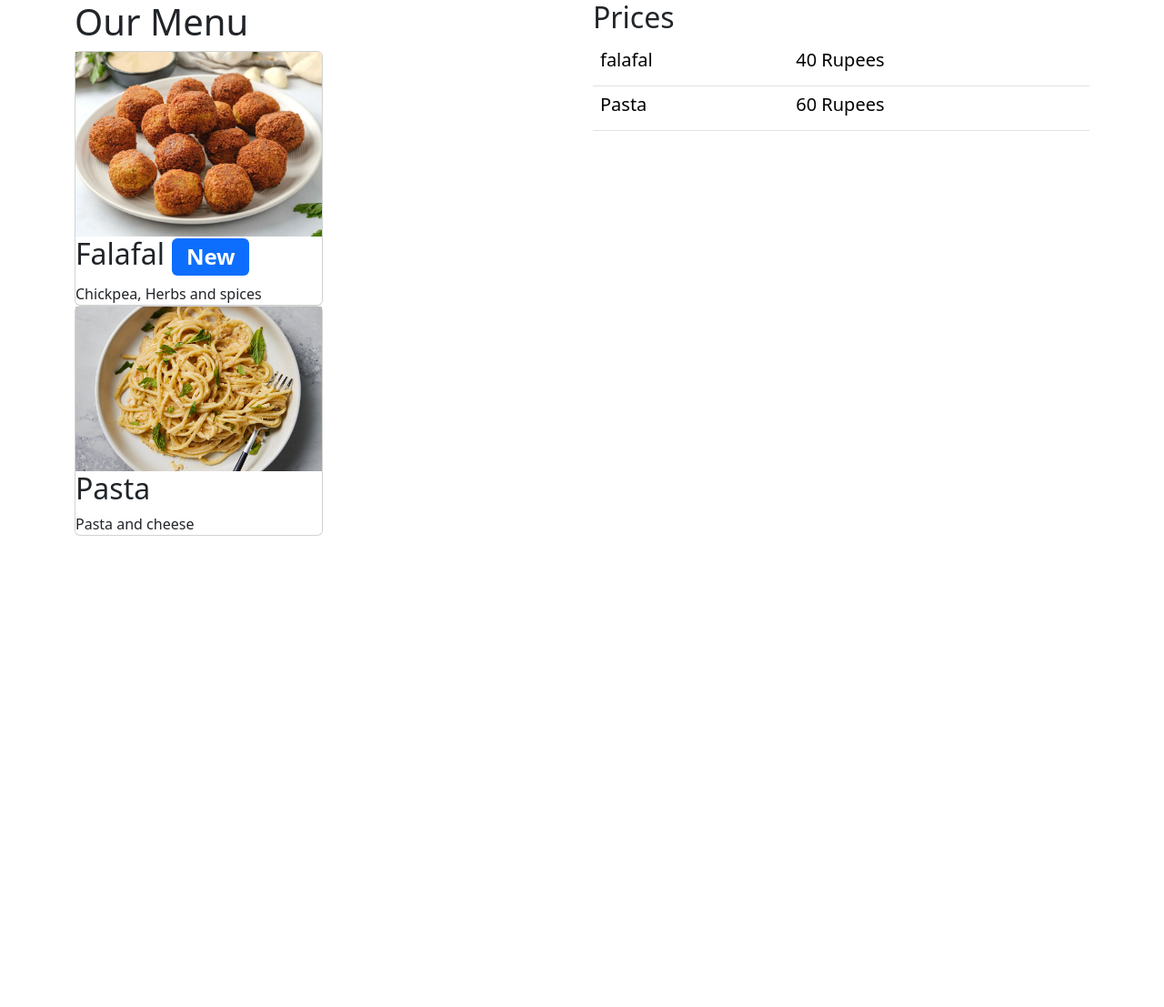
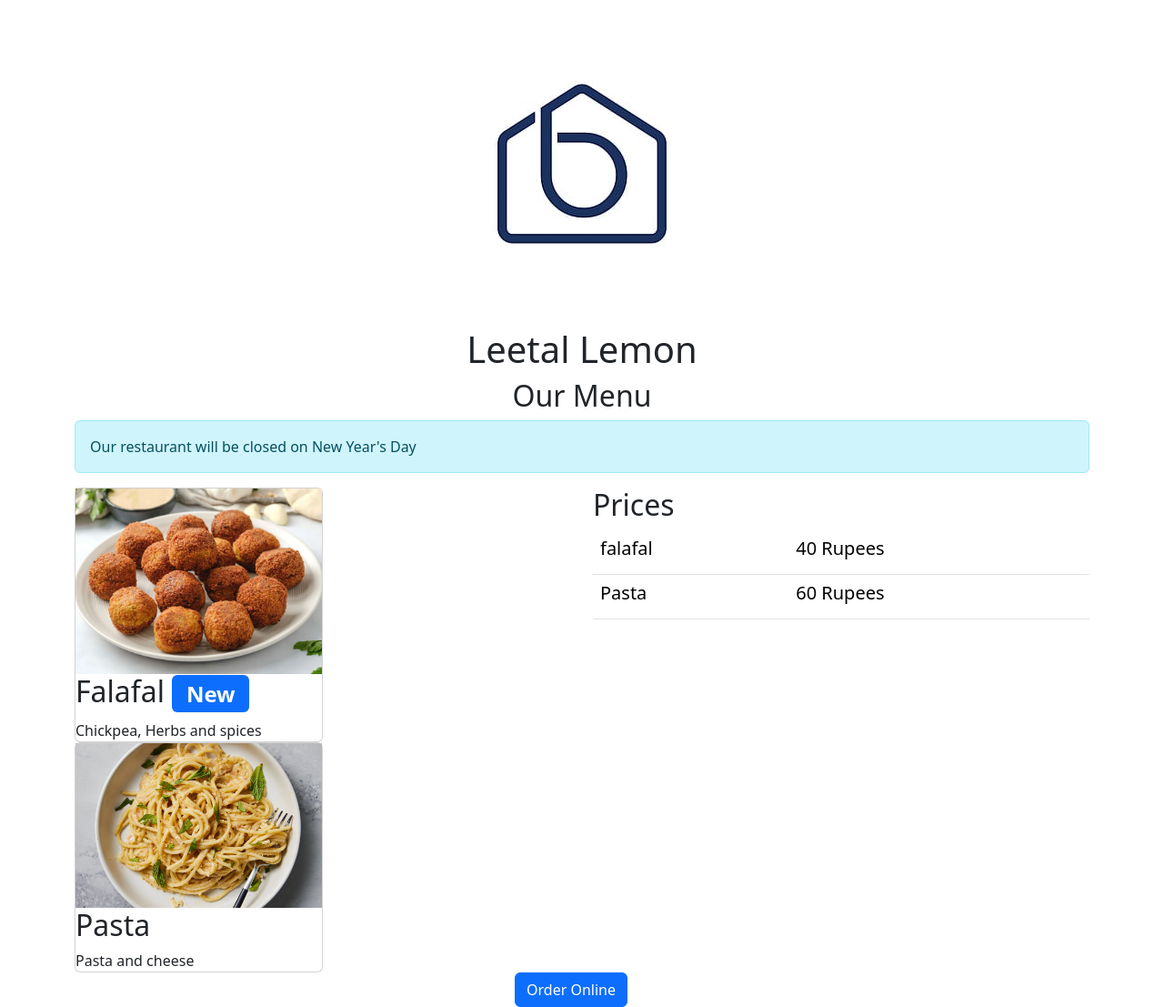
Before and after one commit to Contra-BlackFlag/Webdev, a website: page Bootstrap.html in a window 1280 px wide. Shown: the whole page at 91% size. Before the commit the page ends 800 px from the top, so only its background shows below. Drawn offline with nearby package versions, Linux system fonts and the light colour scheme.

Commit message:
Button and alert component added

```diff
--- a/Bootstrap.html
+++ b/Bootstrap.html
@@ -5,9 +5,26 @@
     </head>
     <body>
         <div class = "container">
+              <div class="row">
+            <div class="col-12">
+                <div class="text-center">
+                    <img src="logo.jpg" class="img-fluid">
+                    <h1>Leetal Lemon</h1>
+                </div>
+            </div>
+        </div>
+            <div class="row">
+                <div class="col-12">
+                    <div class="text-center">
+                        <h2>Our Menu</h2>
+                    </div>
+                    <div class="alert alert-info" role="alert">
+                        Our restaurant will be closed on New Year's Day
+                    </div>
+                </div>
+            </div>
             <div class = "row">
                 <div class = "col">
-                    <h1>Our Menu</h1>
                     <div class="col-12 col-lg-6">
                         <div class="card">
                             <img src="falafal.png" class = "img-fluid" alt="Falafal">
@@ -36,6 +53,13 @@
                         </tr>
                     </table>
                 </div>
+                <div class="row">
+                    <div class="col-12">
+                        <div class="text-center">
+                            <button type="button" class="btn btn-primary">Order Online</button>
+                        </div>
+                    </div>
+                </div>
             </div>
         </div>
         <script src="https://cdn.jsdelivr.net/npm/bootstrap@5.3.7/dist/js/bootstrap.bundle.min.js" integrity="sha384-ndDqU0Gzau9qJ1lfW4pNLlhNTkCfHzAVBReH9diLvGRem5+R9g2FzA8ZGN954O5Q" crossorigin="anonymous"></script>
```
Also changed, not shown: logo.jpg (added).
